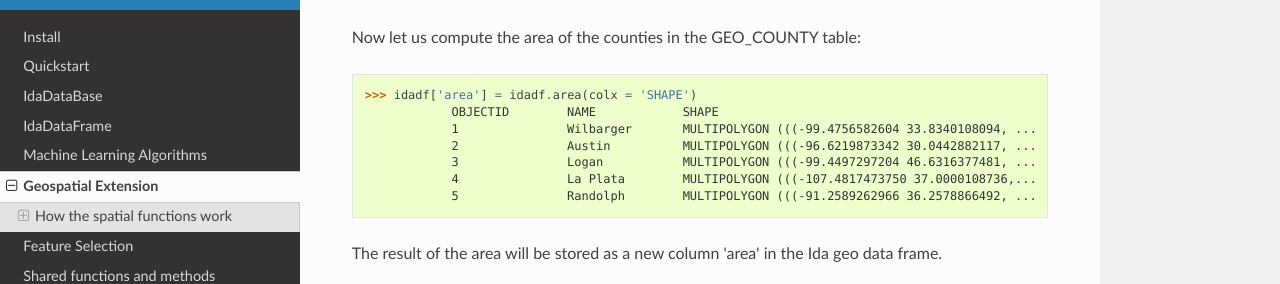
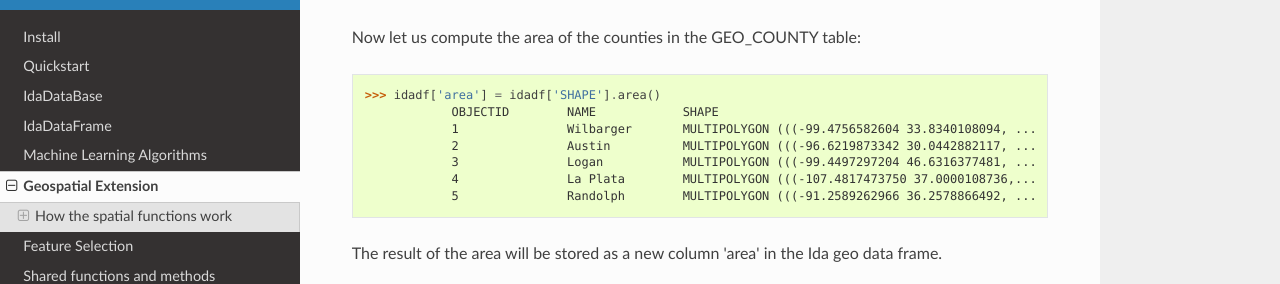
Before and after one commit to ibmdbanalytics/ibmdbpy, a Sphinx documentation site: the page built from docs/source/geospatial.rst, in a window 1280 px wide and 900 px high, scrolled down 1176 px. Shown: the part 172-456 px from the top of the window. Built offline with Sphinx 7.4.7 and the Read the Docs theme 2.0.0, drawn with Linux system fonts in a browser that asks for light colours; formulas are drawn with MathJax 3.

Commit message:
updated code cell

```diff
--- a/docs/source/geospatial.rst
+++ b/docs/source/geospatial.rst
@@ -54,7 +54,7 @@ IdaDataBase object, because it holds the connection.
 
 Now let us compute the area of the counties in the GEO_COUNTY table:
 
-    >>> idadf['area'] = idadf.area(colx = 'SHAPE')
+    >>> idadf['area'] = idadf['SHAPE'].area()
          	OBJECTID 	NAME 	        SHAPE 	                                                 area
          	1 	        Wilbarger 	MULTIPOLYGON (((-99.4756582604 33.8340108094, ... 	0.247254
          	2 	        Austin 	        MULTIPOLYGON (((-96.6219873342 30.0442882117, ... 	0.162639
```
